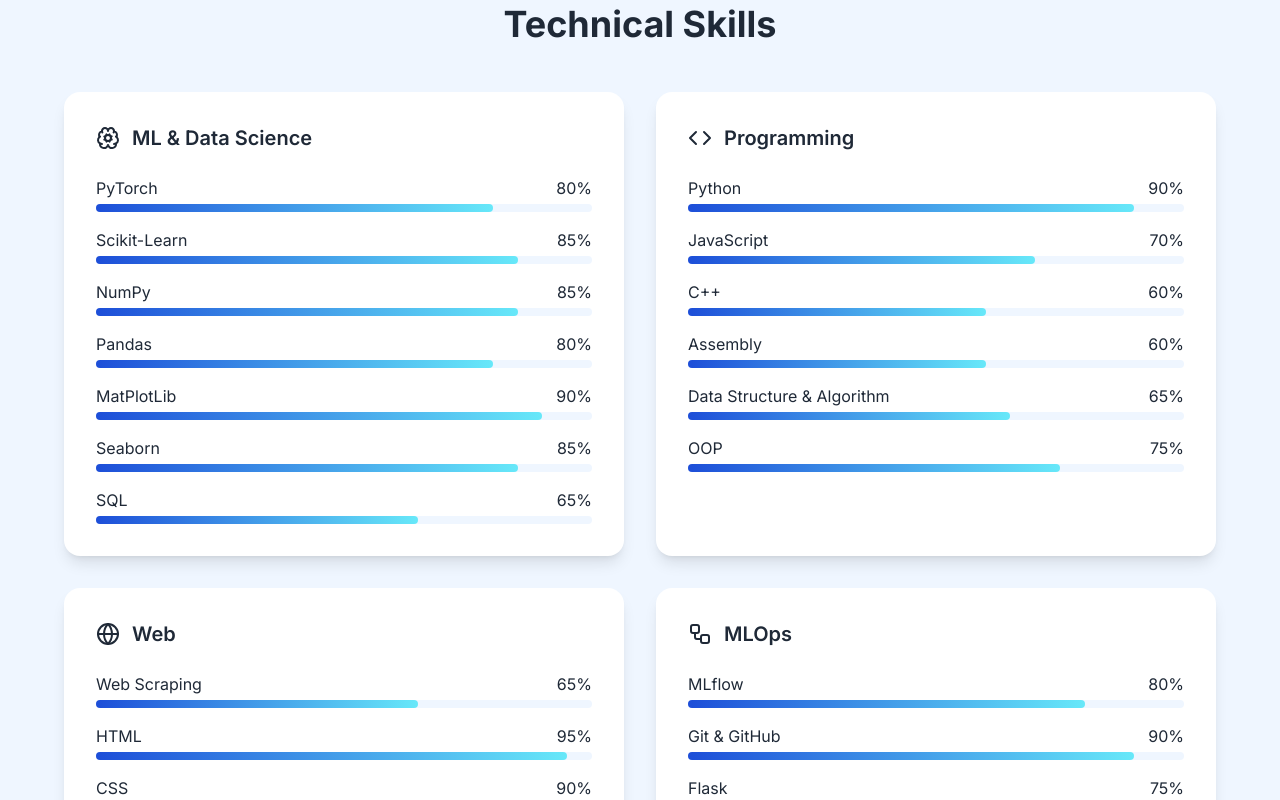
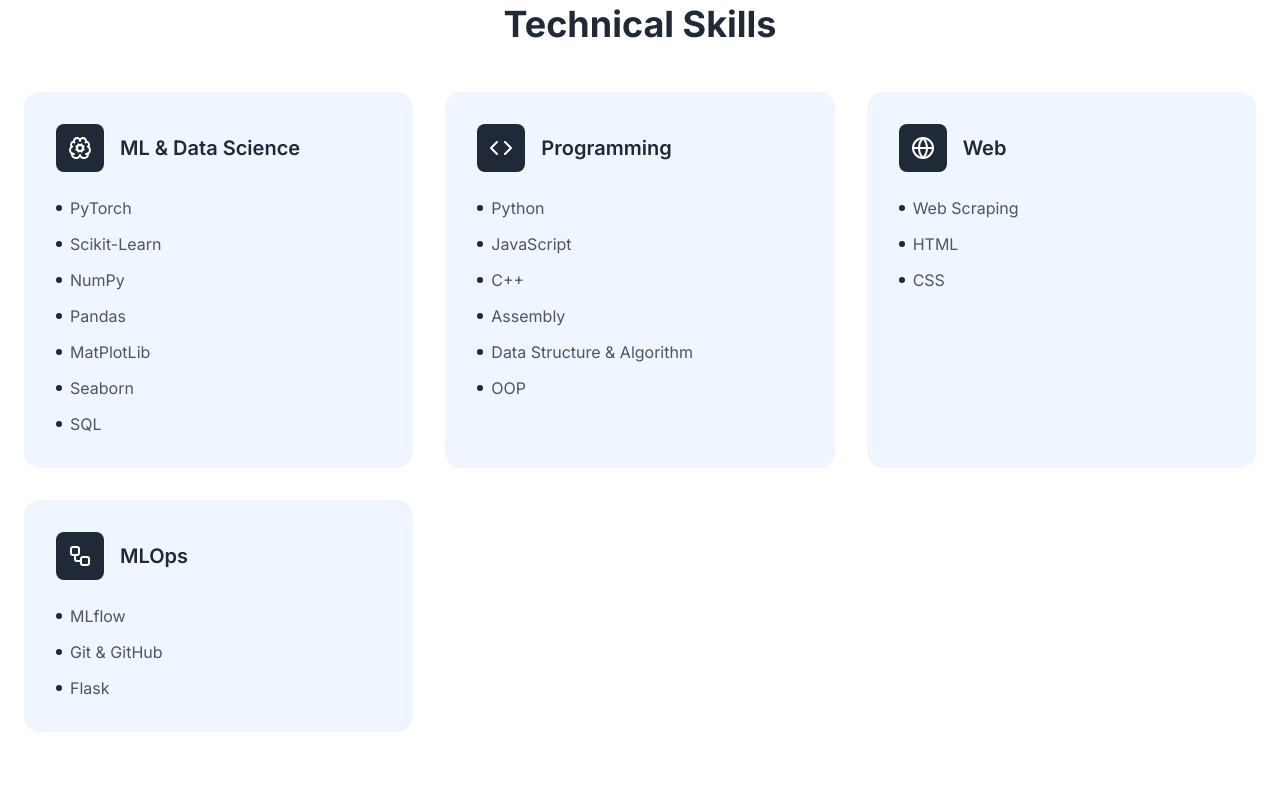
Before and after one commit to M7mdAhmd/ShorakyZone, a React (Vite) app: page / in a window 1280 px wide. Shown: the part 1600-2400 px from the top of the page. Built offline with nearby package versions, Linux system fonts and the light colour scheme.

Commit message:
update my skills

```diff
--- a/src/components/Skills.tsx
+++ b/src/components/Skills.tsx
@@ -7,80 +7,74 @@
       category: "ML & Data Science",
       icon: BrainCog,
       items: [
-        { name: "PyTorch", level: 80 },
-        { name: "Scikit-Learn", level: 85 },
-        { name: "NumPy", level: 85 },
-        { name: "Pandas", level: 80 },
-        { name: "MatPlotLib", level: 90 },
-        { name: "Seaborn", level: 85 },
-        { name: "SQL", level: 65 }
+        "PyTorch",
+        "Scikit-Learn",
+        "NumPy",
+        "Pandas",
+        "MatPlotLib",
+        "Seaborn",
+        "SQL"
       ]
     },
     {
       category: "Programming",
       icon: Code,
       items: [
-        { name: "Python", level: 90 },
-        { name: "JavaScript", level: 70 },
-        { name: "C++", level: 60 },
-        { name: "Assembly", level: 60 },
-        { name: "Data Structure & Algorithm", level: 65 },
-        { name: "OOP", level: 75 },
+        "Python",
+        "JavaScript",
+        "C++",
+        "Assembly",
+        "Data Structure & Algorithm",
+        "OOP"
       ]
     },
     {
       category: "Web",
       icon: Globe,
       items: [
-        { name: "Web Scraping", level: 65 },
-        { name: "HTML", level: 95 },
-        { name: "CSS", level: 90 }
+        "Web Scraping",
+        "HTML",
+        "CSS"
       ]
     },
     {
       category: "MLOps",
       icon: Workflow,
       items: [
-        { name: "MLflow", level: 80 },
-        { name: "Git & GitHub", level: 90 },
-        { name: "Flask", level: 75 }
+        "MLflow",
+        "Git & GitHub",
+        "Flask"
       ]
     }
   ];
 
   return (
-    <section id="skills" className="py-20 bg-blue-50">
+    <section id="skills" className="py-20 bg-white">
       <div className="container mx-auto px-6">
         <h2 className="text-4xl font-bold text-gray-800 mb-12 text-center">
           Technical Skills
         </h2>
 
-        <div className="grid md:grid-cols-2 gap-8 max-w-6xl mx-auto">
+        <div className="grid md:grid-cols-2 lg:grid-cols-3 gap-8 max-w-7xl mx-auto">
           {skills.map((skillGroup, index) => (
-            <div key={index} className="bg-white p-8 rounded-2xl shadow-lg">
-              <div className="flex items-center gap-3 mb-6">
-                <skillGroup.icon className="w-6 h-6 text-gray-800" />
+            <div key={index} className="bg-blue-50 rounded-2xl p-8 hover:shadow-xl transition-shadow">
+              <div className="flex items-center gap-4 mb-6">
+                <div className="p-3 bg-gray-800 rounded-lg">
+                  <skillGroup.icon className="w-6 h-6 text-white" />
+                </div>
                 <h3 className="text-xl font-semibold text-gray-800">
                   {skillGroup.category}
                 </h3>
               </div>
 
-              <div className="space-y-4">
+              <ul className="space-y-3">
                 {skillGroup.items.map((skill, skillIndex) => (
-                  <div key={skillIndex}>
-                    <div className="flex justify-between mb-1">
-                      <span className="text-gray-800">{skill.name}</span>
-                      <span className="text-gray-800">{skill.level}%</span>
-                    </div>
-                    <div className="w-full bg-blue-50 rounded-full h-2">
-                      <div
-                        className="bg-gradient-to-r from-blue-700 to-cyan-300 h-2 rounded-full transition-all duration-500"
-                        style={{ width: `${skill.level}%` }}
-                      ></div>
-                    </div>
-                  </div>
+                  <li key={skillIndex} className="flex items-center gap-2 text-gray-600">
+                    <div className="w-1.5 h-1.5 bg-gray-800 rounded-full"></div>
+                    {skill}
+                  </li>
                 ))}
-              </div>
+              </ul>
             </div>
           ))}
         </div>
```
